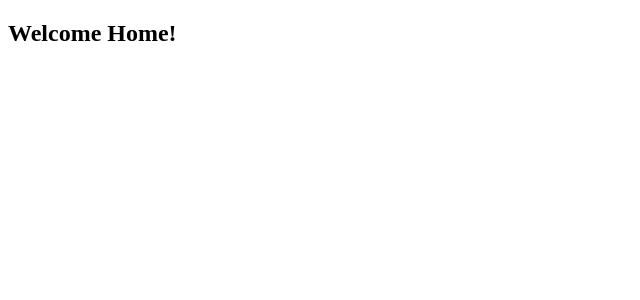
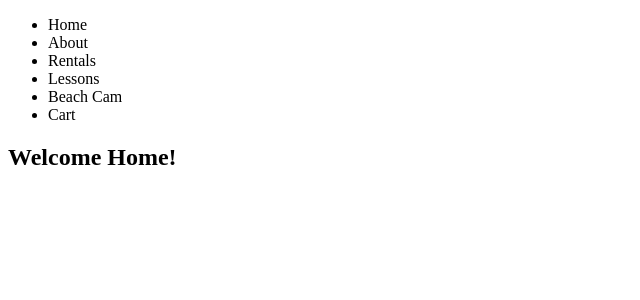
Before and after one commit to neon-dinosaur/rental-ui, a React (Create React App) app: page / in a window 1280 px wide. Shown: the top 300 px of the page, without its empty margins (0-640 px from the left). Built offline with nearby package versions, Linux system fonts and the light colour scheme.

Commit message:
Add ESLint and configure for React

```diff
--- a/src/components/App.js
+++ b/src/components/App.js
@@ -1,14 +1,18 @@
 import React from 'react';
 import { Switch, Route } from 'react-router-dom';
 
+import Navigation from './Navigation'
 import HomeView from './HomeView'
 import ProductView from './ProductView'
 
 const App = () => (
-    <Switch>
-      <Route exact path='/' component={HomeView}/>
-      <Route path='/product/:productId' component={ProductView}/>
-    </Switch>
+    <div className="app">
+        <Navigation />
+        <Switch>
+            <Route exact path='/' component={HomeView} />
+            <Route path='/product/:productId' component={ProductView} />
+        </Switch>
+    </div>
 )
 
 export default App;
--- a/src/components/Navigation.js
+++ b/src/components/Navigation.js
@@ -1,21 +1,25 @@
-import React from 'react';
+import React from 'react'
 
-class Navigation extends React.Component{
-    reder(){
-        return(
-            <div class="mainNavigation">
-                <ul class="navUL">
-                    <li class="navItem">Home</li>
-                    <li class="navItem">About</li>
-                    <li class="navItem">Rentals</li>
-                    <li class="navItem">Lessons</li>
-                    <li class="navItem">Beach Cam</li>
-                    <li class="navItem">Cart</li>
-                </ul>
-            </div>
-        )
-    }
-
+const Navigation = () => {
+    const menuItems = [
+        'Home',
+        'About',
+        'Rentals',
+        'Lessons',
+        'Beach Cam',
+        'Cart'
+    ]
+    return (
+        <div className="mainNavigation" >
+            <ul className="navUL">
+                {
+                    menuItems.map(
+                        (menuItem, index) => <li key={index}>{menuItem}</li>
+                    )
+                }
+            </ul>
+        </div>
+    )
 }
 
-export default Navigation;
+export default Navigation
```
Also changed, not shown: package.json (+9 -0 lines), .eslintrc.json (added), src/components/ProductCarousel.js (deleted).
